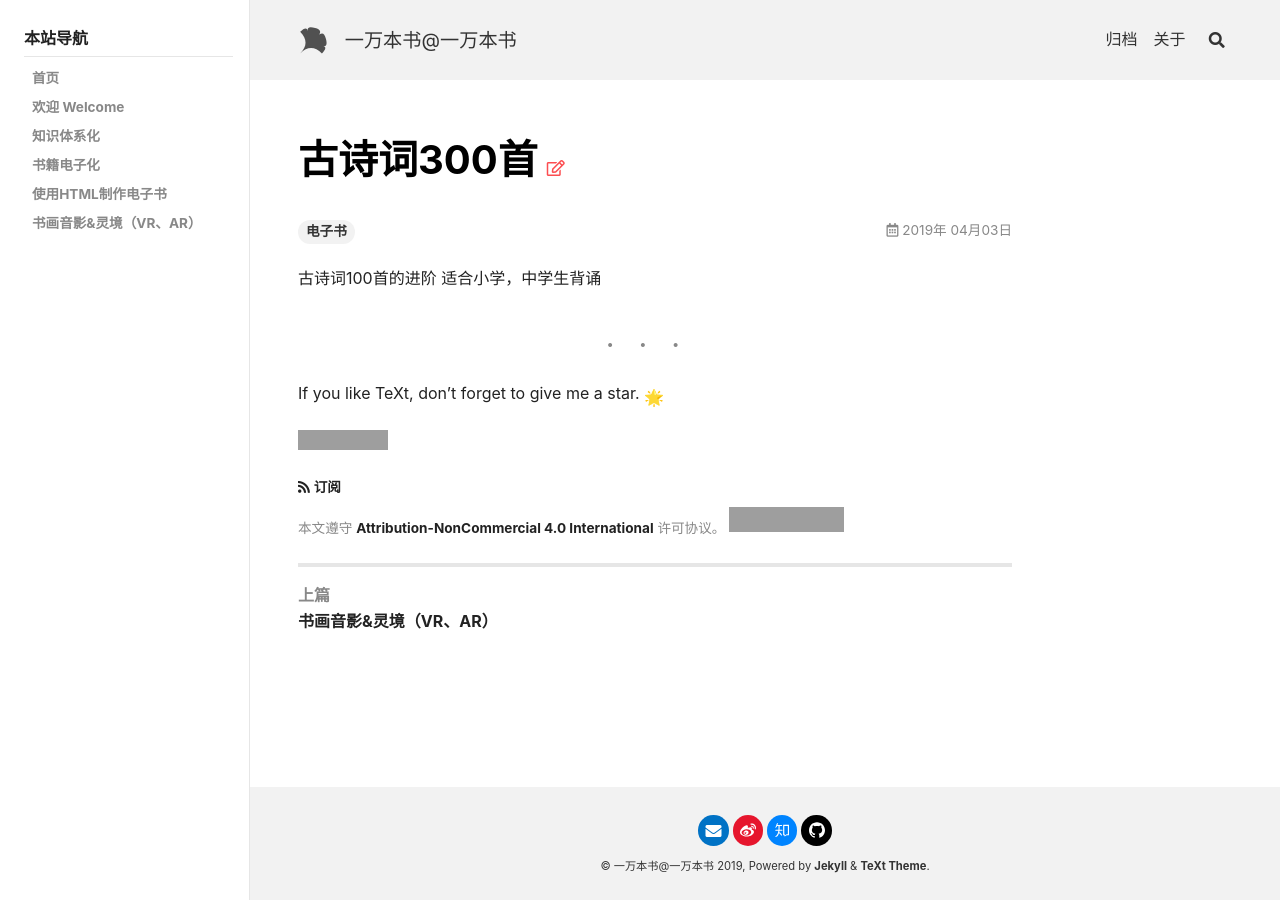
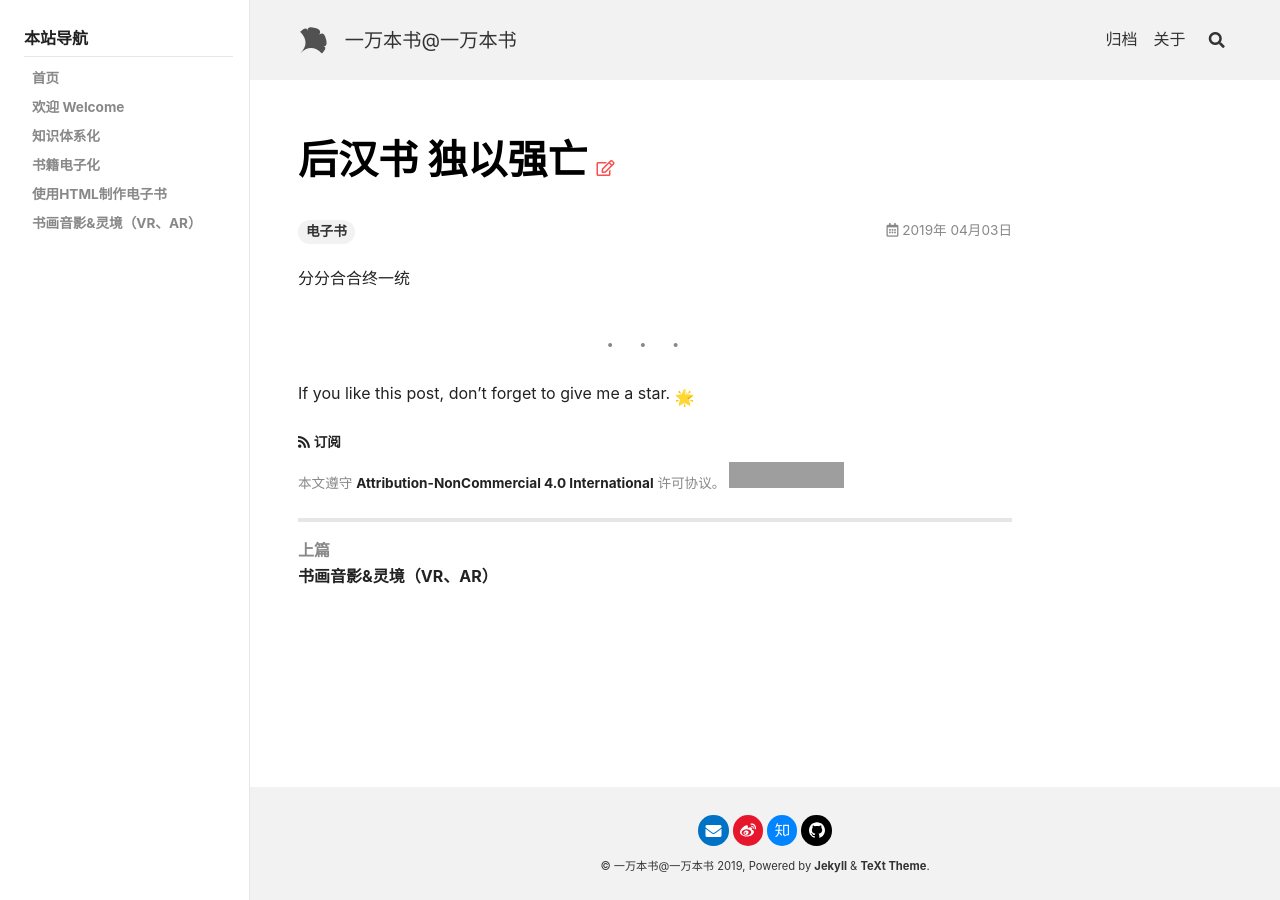
Before and after one commit to yiwanbenshu/yiwanbenshu.github.io, a Jekyll site: the page built from _posts/2019-04-03-后汉书.md, in a window 1280 px wide. Built offline with Jekyll 4.4.1, drawn with Linux system fonts in a browser that asks for light colours; nearby versions of some CDN libraries; emoji names are drawn with the system emoji font; grey boxes are pictures that could not be loaded.

Commit message:
Update 2019-04-03-后汉书.md

```diff
--- a/_posts/2019-04-03-后汉书.md
+++ b/_posts/2019-04-03-后汉书.md
@@ -1,18 +1,15 @@
 ---
-title: 古诗词300首
+title: 后汉书 独以强亡
 tags: 电子书
 sidebar:
   nav: docs-zh
 ---
 
-古诗词100首的进阶
-适合小学，中学生背诵
+分分合合终一统
 
 
 <!--more-->
 
 ---
 
-If you like TeXt, don't forget to give me a star. :star2:
-
-[![Star This Project](https://img.shields.io/github/stars/kitian616/jekyll-TeXt-theme.svg?label=Stars&style=social)](https://github.com/kitian616/jekyll-TeXt-theme/)
+If you like this post, don't forget to give me a star. :star2:
```
